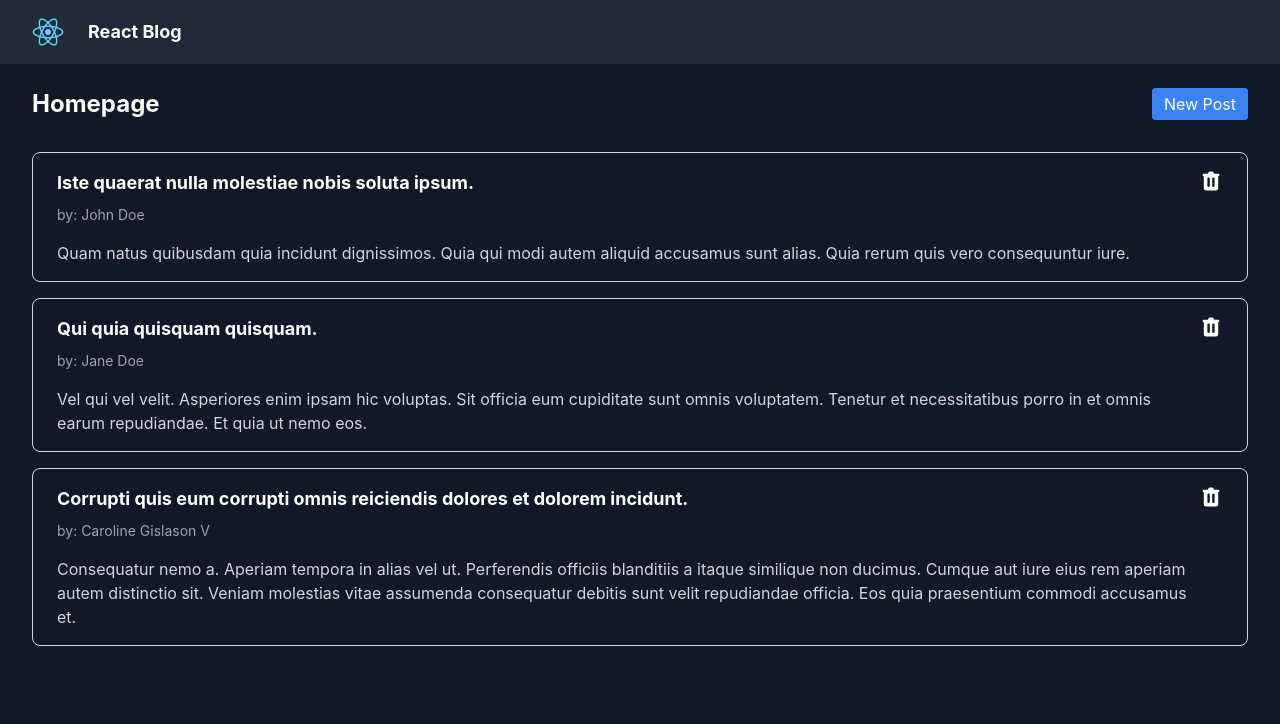
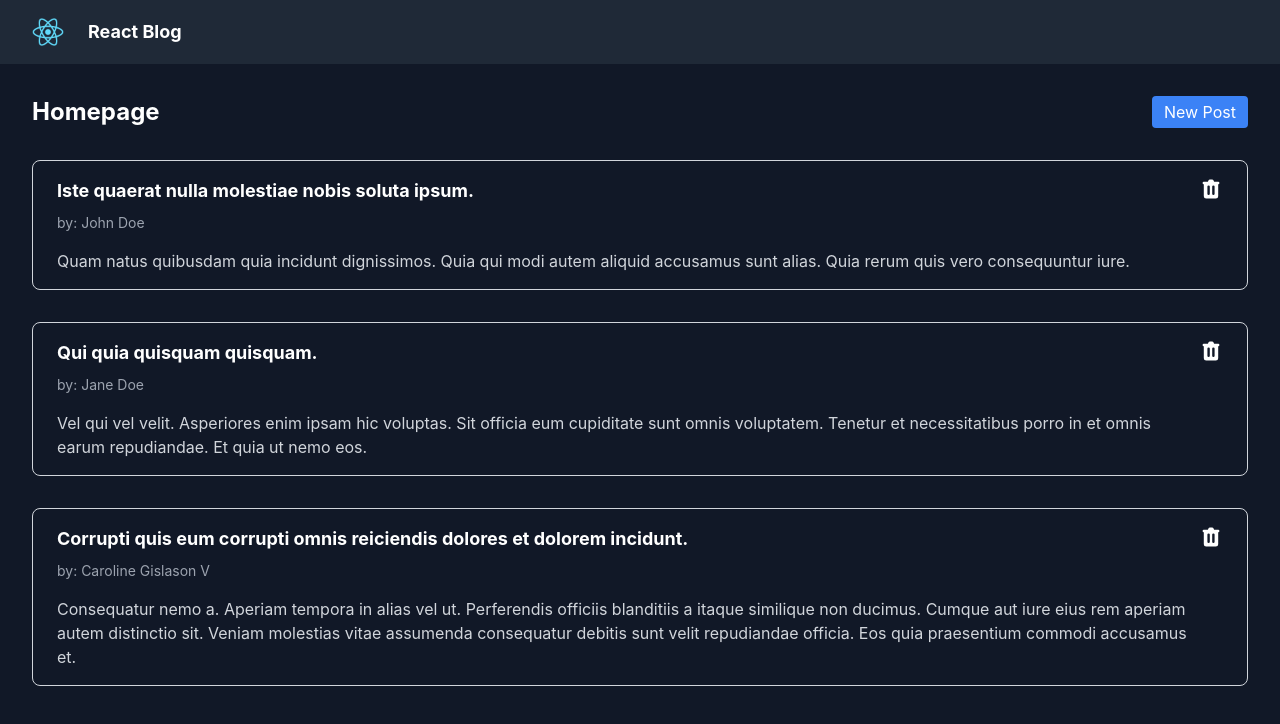
Before and after one commit to umaraziz0/simple-react-blog, a React (Create React App) app: page / in a window 1280 px wide. Shown: the top 724 px of the page. Built offline with nearby package versions, Linux system fonts and the light colour scheme; data requests are answered from the project's data file; the HTML template or start-up script is replaced by a standard one.

Commit message:
feat: add routing

```diff
--- a/package.json
+++ b/package.json
@@ -11,6 +11,7 @@
     "prop-types": "^15.8.1",
     "react": "^17.0.2",
     "react-dom": "^17.0.2",
+    "react-router-dom": "^6.2.2",
     "react-scripts": "5.0.0",
     "web-vitals": "^2.1.4"
   },
@@ -53,6 +54,7 @@
     "eslint-plugin-react-hooks": "^4.3.0",
     "postcss": "^8.4.8",
     "prettier": "2.5.1",
+    "prettier-plugin-tailwindcss": "^0.1.8",
     "tailwindcss": "^3.0.23"
   }
 }
--- a/src/App.js
+++ /dev/null
@@ -1,28 +0,0 @@
-import './App.css';
-import Blogs from './components/BlogList';
-import Navbar from './components/Navbar';
-
-const App = () => {
-  return (
-    <div className="bg-gray-900 h-screen">
-      <Navbar />
-
-      <div className="container max-w-7xl my-6 mx-auto px-2 space-y-8 sm:px-6 lg:px-8">
-        <div className="flex justify-between items-center">
-          <h1 className="font-bold text-2xl text-white">Homepage</h1>
-
-          <button
-            type="button"
-            className="px-3 py-1 bg-blue-500 text-white rounded"
-          >
-            New Post
-          </button>
-        </div>
-
-        <Blogs />
-      </div>
-    </div>
-  );
-};
-
-export default App;
--- /dev/null
+++ b/src/App.jsx
@@ -0,0 +1,23 @@
+import './App.css';
+import { BrowserRouter as Router, Route, Routes } from 'react-router-dom';
+import Navbar from './components/Navbar';
+import Home from './pages/Home';
+import Create from './pages/Create';
+
+const App = () => {
+  return (
+    <Router>
+      <div className="h-screen bg-gray-900">
+        <Navbar />
+        <div className="container my-8 mx-auto max-w-7xl space-y-8 px-2 sm:px-6 lg:px-8">
+          <Routes>
+            <Route path="/" element={<Home />} />
+            <Route path="/create" element={<Create />} />
+          </Routes>
+        </div>
+      </div>
+    </Router>
+  );
+};
+
+export default App;
--- a/src/components/BlogList.js
+++ b/src/components/BlogList.jsx
@@ -14,15 +14,15 @@ const Blogs = () => {
   };
 
   return (
-    <div className="">
+    <>
       {isLoading && (
-        <div className="w-full border rounded-md mt-4">
+        <div className="mt-4 w-full rounded-md border">
           <div className="px-8 py-6">
-            <div className="flex animate-pulse flex-row items-center h-full justify-start space-x-5">
-              <div className="w-full flex flex-col gap-y-3">
-                <div className="w-72 bg-gray-300 h-6 rounded-md" />
-                <div className="w-32 bg-gray-300 h-6 rounded-md" />
-                <div className="w-full h-24 bg-gray-300 rounded-md mt-8" />
+            <div className="flex h-full animate-pulse flex-row items-center justify-start space-x-5">
+              <div className="flex w-full flex-col gap-y-3">
+                <div className="h-6 w-72 rounded-md bg-gray-300" />
+                <div className="h-6 w-32 rounded-md bg-gray-300" />
+                <div className="mt-8 h-24 w-full rounded-md bg-gray-300" />
               </div>
             </div>
           </div>
@@ -32,8 +32,10 @@ const Blogs = () => {
         blogs.map((blog) => (
           <BlogItem blog={blog} handleDelete={handleDelete} key={blog.id} />
         ))}
-      {error && <h1 className="text-center text-xl text-white">{error}.</h1>}
-    </div>
+      {error && (
+        <h1 className="mt-4 text-center text-xl text-white">{error}.</h1>
+      )}
+    </>
   );
 };
 
--- a/src/components/Navbar.js
+++ /dev/null
@@ -1,58 +0,0 @@
-/* This example requires Tailwind CSS v2.0+ */
-import { Disclosure } from '@headlessui/react';
-import { MenuIcon, XIcon } from '@heroicons/react/outline';
-
-const Navbar = () => {
-  return (
-    <Disclosure as="nav" className="bg-gray-800">
-      {({ open }) => (
-        <>
-          <div className="max-w-7xl mx-auto px-2 sm:px-6 lg:px-8">
-            <div className="relative flex items-center justify-between h-16">
-              <div className="absolute inset-y-0 left-0 flex items-center sm:hidden">
-                {/* Mobile menu button */}
-                <Disclosure.Button className="inline-flex items-center justify-center p-2 rounded-md text-gray-400 hover:text-white hover:bg-gray-700 focus:outline-none focus:ring-2 focus:ring-inset focus:ring-white">
-                  <span className="sr-only">Open main menu</span>
-                  {open ? (
-                    <XIcon className="block h-6 w-6" aria-hidden="true" />
-                  ) : (
-                    <MenuIcon className="block h-6 w-6" aria-hidden="true" />
-                  )}
-                </Disclosure.Button>
-              </div>
-              <div className="flex-1 flex items-center justify-center sm:items-stretch sm:justify-start">
-                <div className="flex-shrink-0 flex items-center">
-                  <img
-                    className="block lg:hidden h-8 w-auto"
-                    src="/logo192.png"
-                    alt="Workflow"
-                  />
-                  <img
-                    className="hidden lg:block h-8 w-auto"
-                    src="/logo192.png"
-                    alt="Workflow"
-                  />
-                </div>
-                <div className="hidden sm:block sm:ml-6">
-                  <div className="h-full flex items-center">
-                    <div className="text-white font-bold text-lg">
-                      React Blog
-                    </div>
-                  </div>
-                </div>
-              </div>
-            </div>
-          </div>
-
-          <Disclosure.Panel className="sm:hidden">
-            <div className="px-2 pt-2 pb-3 space-y-1">
-              <div className="text-white font-bold">React Blog</div>
-            </div>
-          </Disclosure.Panel>
-        </>
-      )}
-    </Disclosure>
-  );
-};
-
-export default Navbar;
--- /dev/null
+++ b/src/components/Navbar.jsx
@@ -0,0 +1,61 @@
+/* This example requires Tailwind CSS v2.0+ */
+import { Disclosure } from '@headlessui/react';
+import { MenuIcon, XIcon } from '@heroicons/react/outline';
+import { Link } from 'react-router-dom';
+
+const Navbar = () => {
+  return (
+    <Disclosure as="nav" className="bg-gray-800">
+      {({ open }) => (
+        <>
+          <div className="mx-auto max-w-7xl px-2 sm:px-6 lg:px-8">
+            <div className="relative flex h-16 items-center justify-between">
+              <div className="absolute inset-y-0 left-0 flex items-center sm:hidden">
+                {/* Mobile menu button */}
+                <Disclosure.Button className="inline-flex items-center justify-center rounded-md p-2 text-gray-400 hover:bg-gray-700 hover:text-white focus:outline-none focus:ring-2 focus:ring-inset focus:ring-white">
+                  <span className="sr-only">Open main menu</span>
+                  {open ? (
+                    <XIcon className="block h-6 w-6" aria-hidden="true" />
+                  ) : (
+                    <MenuIcon className="block h-6 w-6" aria-hidden="true" />
+                  )}
+                </Disclosure.Button>
+              </div>
+              <div className="flex flex-1 items-center justify-center sm:items-stretch sm:justify-start">
+                <Link to="/">
+                  <div className="flex flex-shrink-0 items-center">
+                    <img
+                      className="block h-8 w-auto lg:hidden"
+                      src="/logo192.png"
+                      alt="Workflow"
+                    />
+                    <img
+                      className="hidden h-8 w-auto lg:block"
+                      src="/logo192.png"
+                      alt="Workflow"
+                    />
+                  </div>
+                </Link>
+                <div className="hidden sm:ml-6 sm:block">
+                  <div className="flex h-full items-center">
+                    <div className="text-lg font-bold text-white">
+                      React Blog
+                    </div>
+                  </div>
+                </div>
+              </div>
+            </div>
+          </div>
+
+          <Disclosure.Panel className="sm:hidden">
+            <div className="space-y-1 px-2 pt-2 pb-3">
+              <div className="font-bold text-white">React Blog</div>
+            </div>
+          </Disclosure.Panel>
+        </>
+      )}
+    </Disclosure>
+  );
+};
+
+export default Navbar;
--- /dev/null
+++ b/src/pages/Create.jsx
@@ -0,0 +1,22 @@
+import { Link } from 'react-router-dom';
+
+const Create = () => {
+  return (
+    <div>
+      <div className="flex justify-between items-center">
+        <h1 className="font-bold text-2xl text-white">Create</h1>
+
+        <Link to="/">
+          <button
+            type="button"
+            className="px-3 py-1 bg-blue-500 text-white rounded"
+          >
+            Back to Home
+          </button>
+        </Link>
+      </div>
+    </div>
+  );
+};
+
+export default Create;
--- /dev/null
+++ b/src/pages/Home.jsx
@@ -0,0 +1,25 @@
+import { Link } from 'react-router-dom';
+import Blogs from '../components/BlogList';
+
+const Home = () => {
+  return (
+    <>
+      <div className="flex items-center justify-between">
+        <h1 className="text-2xl font-bold text-white">Homepage</h1>
+
+        <Link to="/create">
+          <button
+            type="button"
+            className="rounded bg-blue-500 px-3 py-1 text-white"
+          >
+            New Post
+          </button>
+        </Link>
+      </div>
+
+      <Blogs />
+    </>
+  );
+};
+
+export default Home;
--- a/src/useFetch.js
+++ b/src/useFetch.js
@@ -6,7 +6,9 @@ const useFetch = (url) => {
   const [error, setError] = useState(null);
 
   useEffect(() => {
-    fetch(url)
+    const abortController = new AbortController();
+
+    fetch(url, { signal: abortController.signal })
       .then((res) => {
         if (!res.ok) throw Error('Something went wrong');
 
@@ -18,6 +20,8 @@ const useFetch = (url) => {
       })
       .catch((err) => setError(err.message))
       .finally(() => setIsLoading(false));
+
+    return () => abortController.abort();
   }, [url]);
 
   return { data, isLoading, error };
```
Also changed, not shown: src/components/BlogItem.jsx (renamed from src/components/BlogItem.js), 1 other file (tests, documents, lock files or other folders).
